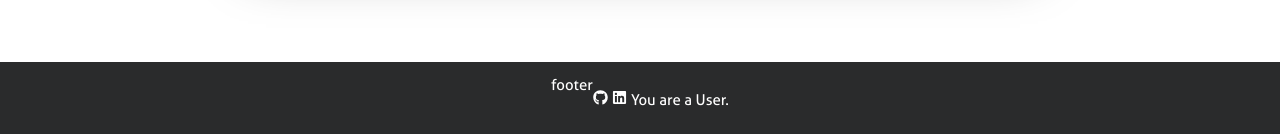
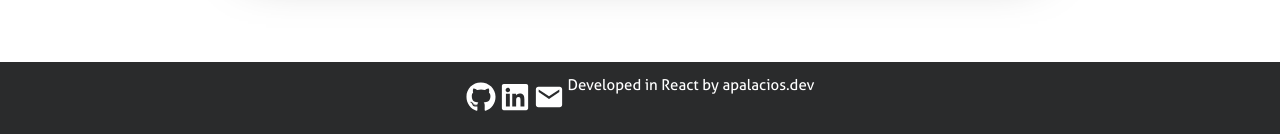
Before and after one commit to apalaciosdev/apalaciosdev-Website, a React (Create React App) app: page / in a window 1280 px wide. Shown: the part 2885-3019 px from the top of the page. Built offline with nearby package versions, Linux system fonts and the light colour scheme.

Commit message:
2201091415

```diff
--- a/src/assets/styles/colors.js
+++ b/src/assets/styles/colors.js
@@ -11,6 +11,7 @@ export const Colors = {
   black: '#0A0A0A',
   transparent: 'transparent',
   darkBg: '#183153',
+  grey: '#525252',
 
   //Icon Colors
   blueLinked: '#0A66C2',
--- a/src/assets/styles/jss/icon.js
+++ b/src/assets/styles/jss/icon.js
@@ -42,10 +42,13 @@ const icon = {
         : props.bg === "nodeJS"
         ? Colors.nodeJS
         : props.bg === "express"
-        ? Colors.express
+        ? Colors.nodeJS
+        : props.bg === "grey"
+        ? Colors.grey
         : 'none',
     marginTop: 4,
     marginRight: 4,
+    transition: ['ease-in', '0.3s'],
     // backgroundColor: 'white',
     // borderRadius: 100,
 
@@ -92,6 +95,8 @@ const icon = {
       ? Colors.nodeJS
       : props.bgHover === "express"
       ? Colors.express
+      : props.bgHover === "grey"
+      ? Colors.grey
       : 'none',
     },
 
--- a/src/components/Footer.js
+++ b/src/components/Footer.js
@@ -9,10 +9,16 @@ const Footer = () => {
   const css = useStyles();
   return (
     <footer className={css.divFooter}>
-      <p>footer</p>
-      <Icon iconType={'github'}/>
-      <Icon iconType={'linkedin'}/>
-      <Icon iconType={'mail'}/>
+      <button onClick={() => (window.open('ff'))}>
+        <Icon iconType={'github'} size={'30'} bgHover={'grey'}/>
+      </button>
+      <button onClick={() => (window.open('ff'))}>
+        <Icon iconType={'linkedin'} size={'30'} bgHover={'grey'}/>
+      </button>
+      <button onClick={() => (window.open('ff'))}>
+        <Icon iconType={'mail'} size={'30'} bgHover={'grey'}/>
+      </button>
+      <p>Developed in React by apalacios.dev</p>
     </footer>
   )
 }
--- a/src/components/Icon.js
+++ b/src/components/Icon.js
@@ -3,6 +3,7 @@ import React from "react";
 import { IconContext } from "react-icons";
 import { FaGithub, FaLinkedin, FaReact, FaHtml5, FaCss3Alt, FaNodeJs } from "react-icons/fa";
 import { BiCodeAlt } from "react-icons/bi";
+import { IoMdMail } from "react-icons/io";
 import { SiAdobephotoshop, SiStyledcomponents, SiJss, SiMongodb, SiNextdotjs, SiJavascript, SiAdobepremierepro, SiExpress } from "react-icons/si";
 
 import icon from "../assets/styles/jss/icon";
@@ -125,6 +126,13 @@ const Icon = ({iconType, bg, bgHover, size}) => {
             </IconContext.Provider>
           );
 
+          case "mail":
+          return (
+            <IconContext.Provider value={{className: css.icon}}>
+              <IoMdMail size={size}/>
+            </IconContext.Provider>
+          );
+
           default:
             return <div>You are a User.</div>;
         }
```
